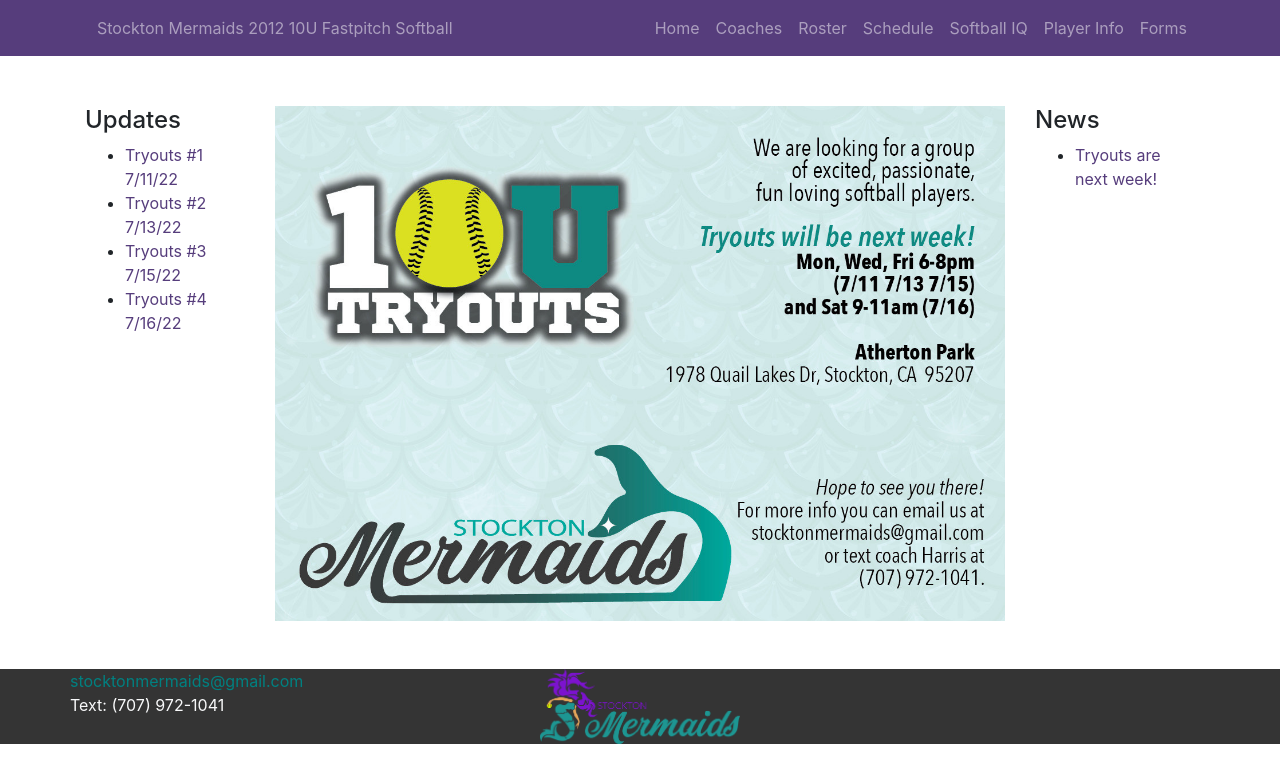
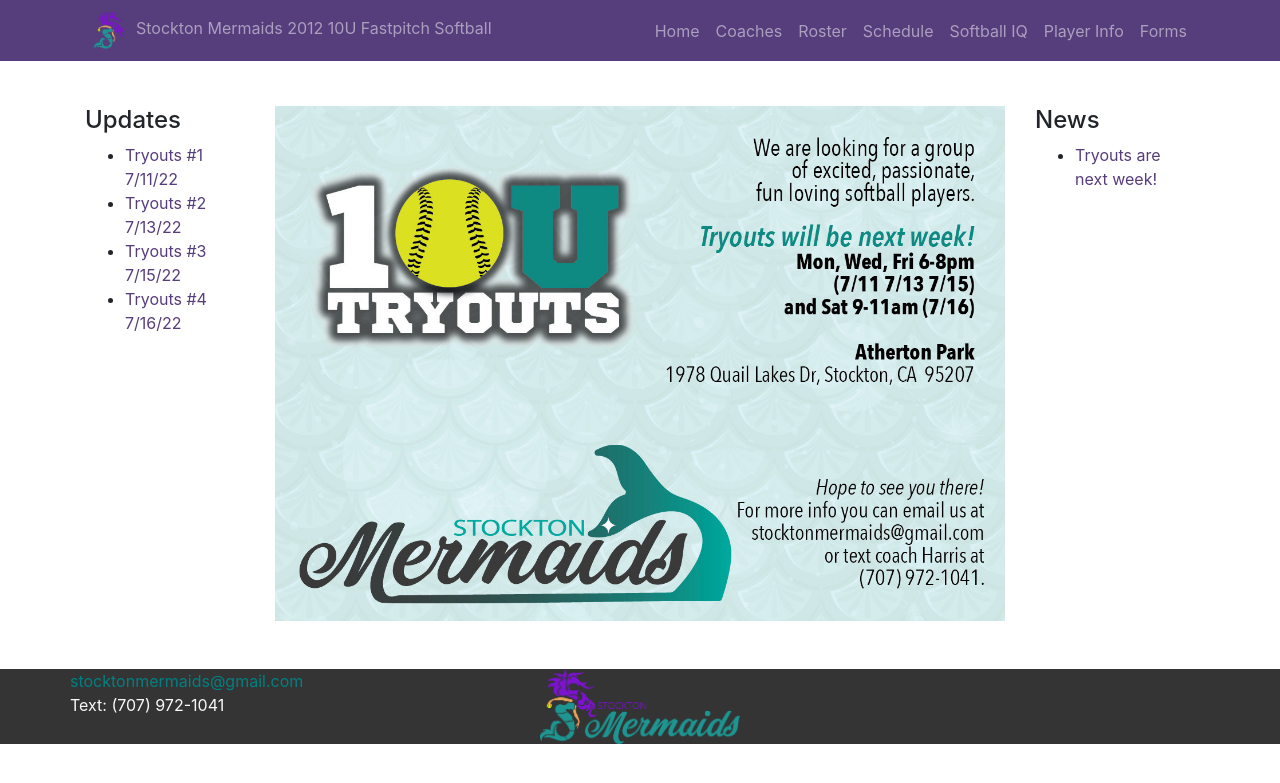
Before and after one commit to stocktonmermaids/stocktonmermaids.github.io, a Jekyll site: the page built from index.html, in a window 1280 px wide. Shown: the top 783 px of the page. Built offline with Jekyll 4.4.1, drawn with Linux system fonts in a browser that asks for light colours; nearby versions of some CDN libraries.

Commit message:
MBH: woot woot

```diff
--- a/_includes/nav.html
+++ b/_includes/nav.html
@@ -6,6 +6,7 @@
         </button>
         <div class="navbar-collapse collapse justify-content-center" id="collapsingNavbar">
             <ul class="navbar-nav">
+                <img src="http://stocktonmermaids.com/media/images/logo.png" style="height:45px;"/>
                 <li class="nav-item">
                     <a class="nav-link" href="/">Stockton Mermaids 2012 10U Fastpitch Softball</a>
                 </li>
```
